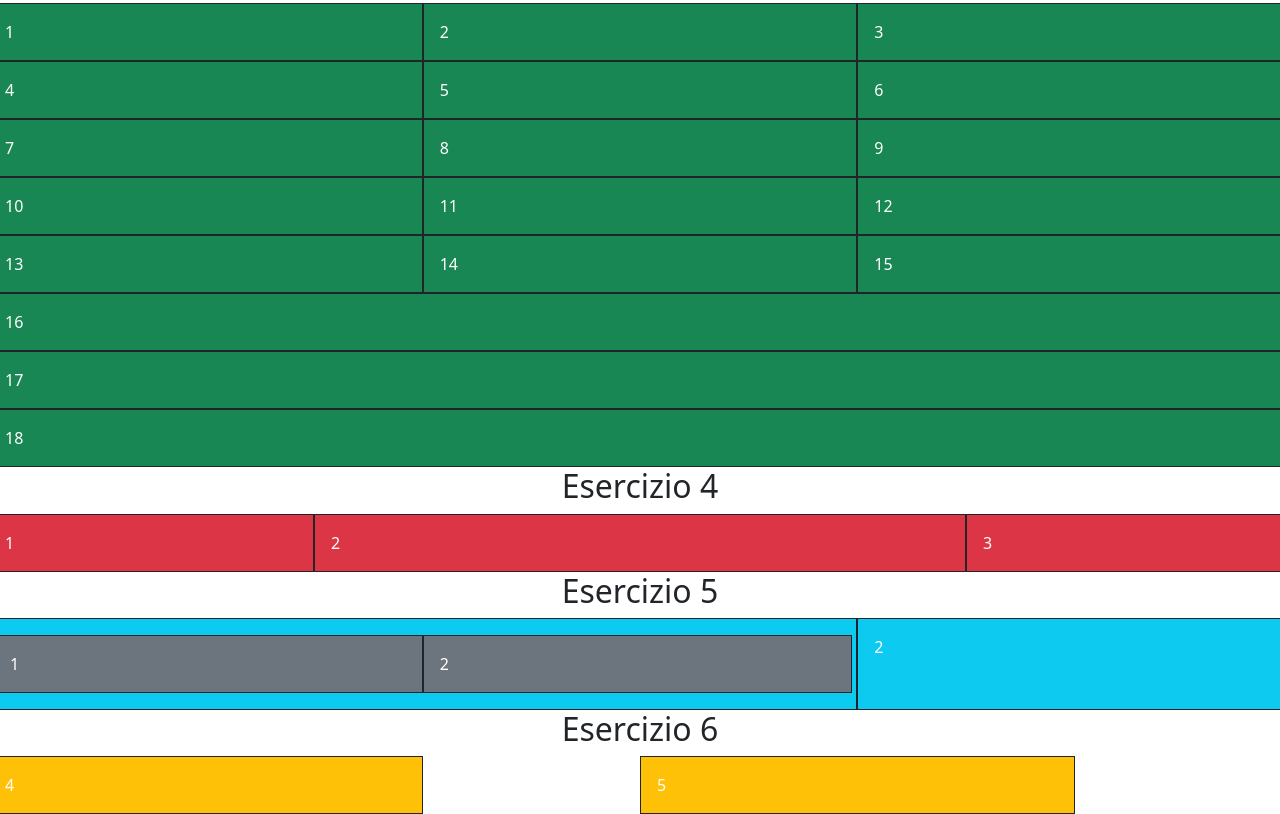
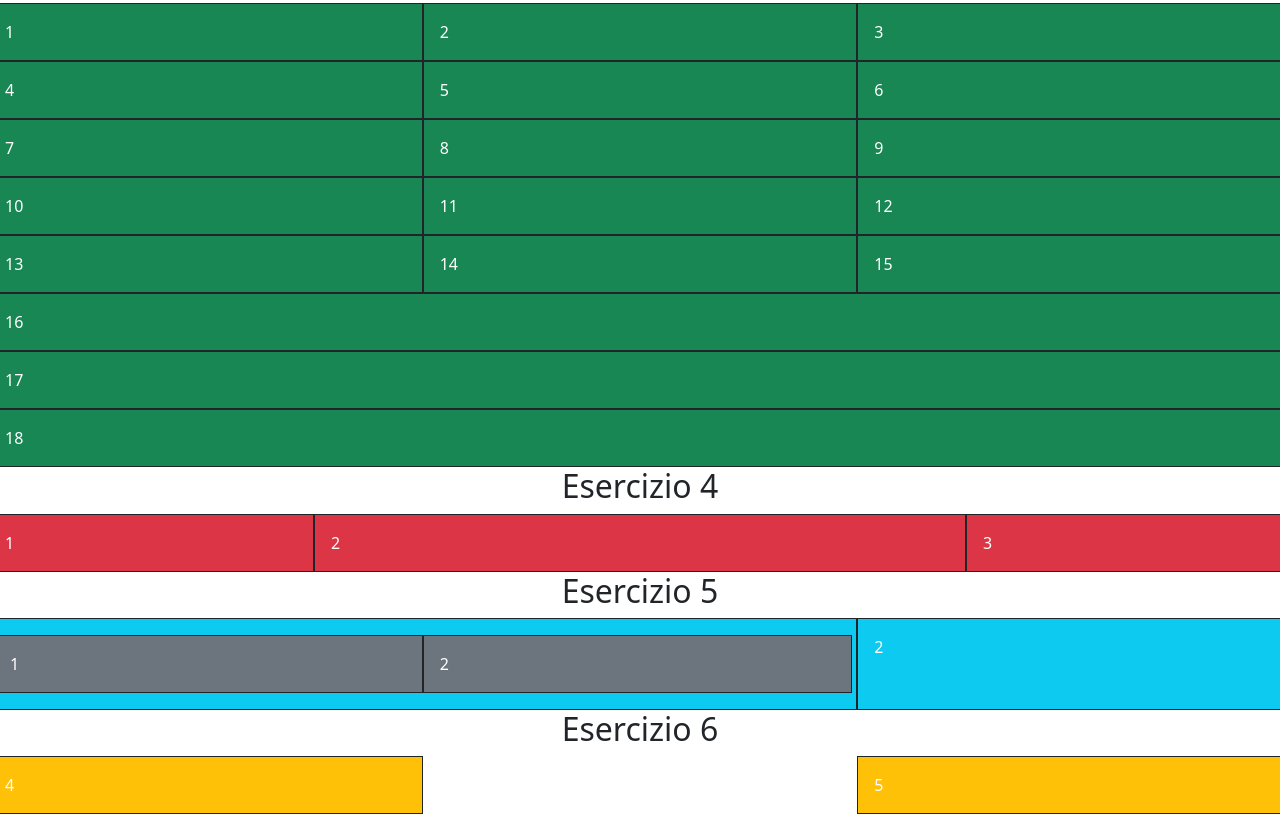
Before and after one commit to ageria20/epicode_U2_S6_L1, a plain HTML site: page index.html in a window 1280 px wide. Shown: the part 306-1120 px from the top of the page. Drawn offline with nearby package versions, Linux system fonts and the light colour scheme.

Commit message:
cambio offset

```diff
--- a/index.html
+++ b/index.html
@@ -80,7 +80,7 @@
     <h2 class="h2 text-center">Esercizio 6</h2>
     <div class="row text-white">
       <div class="col-md-4 bg-warning p-3 border border-dark">4</div>
-      <div class="col-md-4 offset-md-2 bg-warning p-3 border border-dark">5</div>
+      <div class="col-md-4 offset-md-4 bg-warning p-3 border border-dark">5</div>
     </div>
   </body>
 </html>
```
